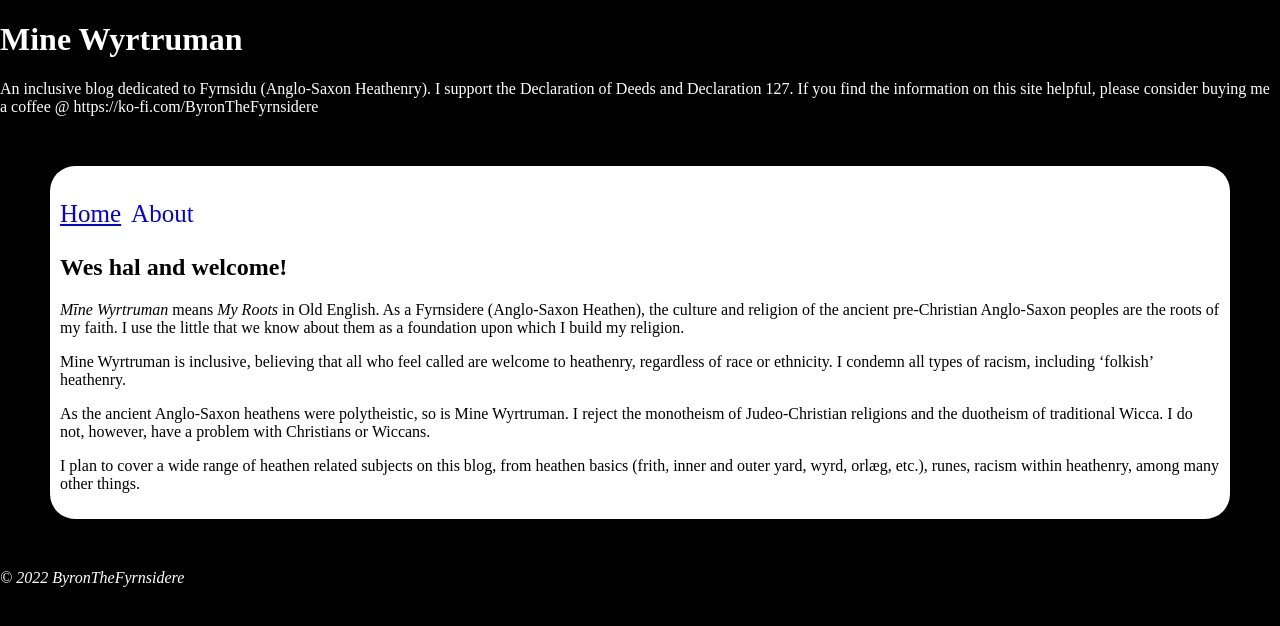
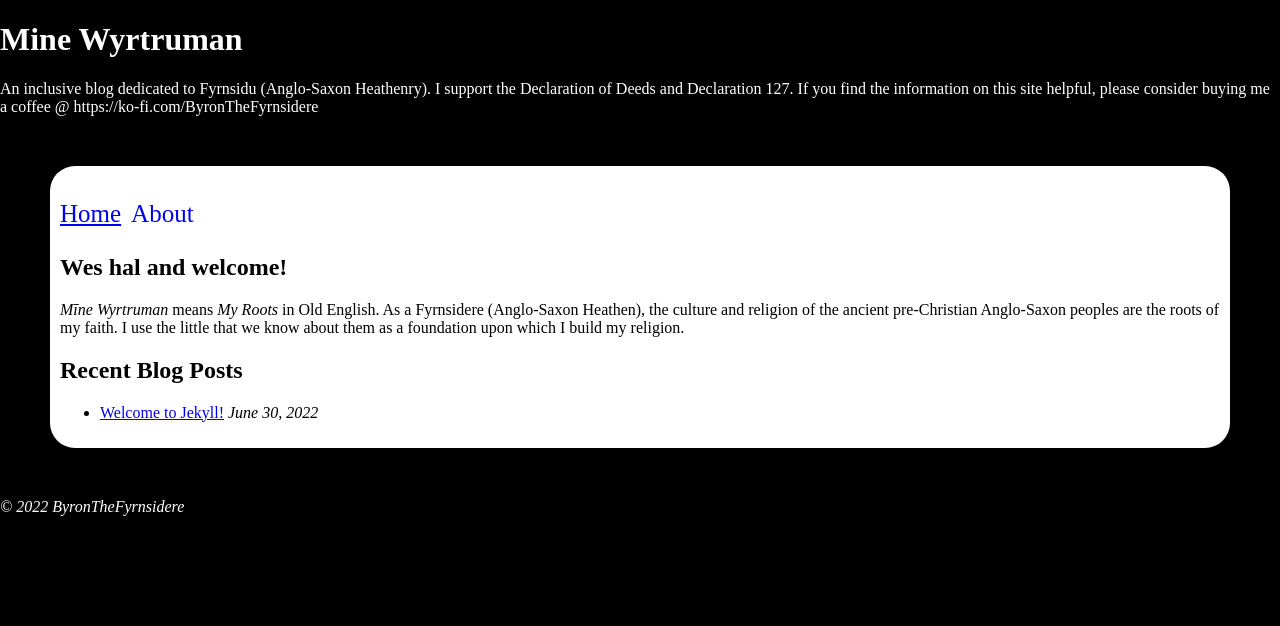
Before and after one commit to byronpendason/byronpendason.github.io, a Jekyll site: the page built from index.md, in a window 1280 px wide. Shown: the top 626 px of the page. Built offline with Jekyll 4.4.1, drawn with Linux system fonts in a browser that asks for light colours; our own code applies the rules of GitHub Pages for plain Markdown files.

Commit message:
Update index.md

```diff
--- a/index.md
+++ b/index.md
@@ -8,8 +8,8 @@ permalink: /
 
 *Mīne Wyrtruman* means *My Roots* in Old English. As a Fyrnsidere (Anglo-Saxon Heathen), the culture and religion of the ancient pre-Christian Anglo-Saxon peoples are the roots of my faith. I use the little that we know about them as a foundation upon which I build my religion.
 
-Mine Wyrtruman is inclusive, believing that all who feel called are welcome to heathenry, regardless of race or ethnicity. I condemn all types of racism, including ‘folkish’ heathenry.
+## Recent Blog Posts
 
-As the ancient Anglo-Saxon heathens were polytheistic, so is Mine Wyrtruman. I reject the monotheism of Judeo-Christian religions and the duotheism of traditional Wicca. I do not, however, have a problem with Christians or Wiccans.
-
-I plan to cover a wide range of heathen related subjects on this blog, from heathen basics (frith, inner and outer yard, wyrd, orlæg, etc.), runes, racism within heathenry, among many other things.
+{% for post in site.posts limit:3 %}
+- [{{ post.title }}]({{ post.url }}) *{{ post.date | date: "%B %-d, %Y"}}*
+{% endfor %}
```
